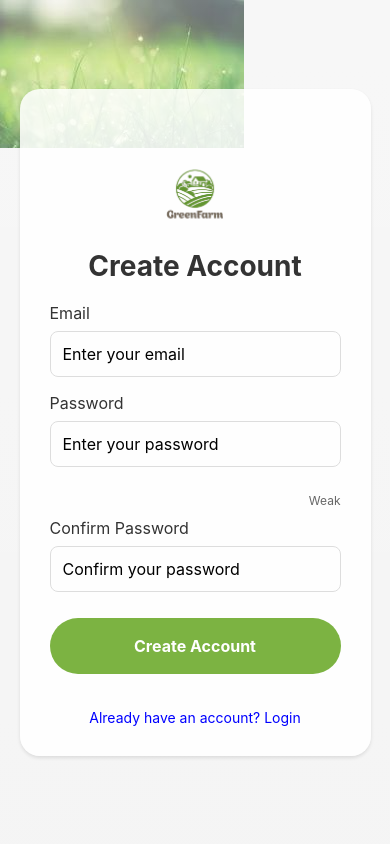
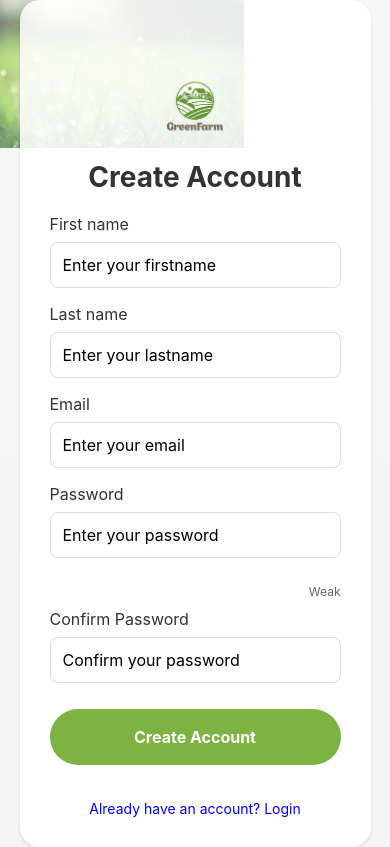
Before and after one commit to YB-CG/farming-livestock-app, a React Native app: screen /Register in a window 390 px wide. Built offline with nearby package versions, Linux system fonts and the light colour scheme.

Commit message:
update register

```diff
--- a/src/screens/RegisterScreen.js
+++ b/src/screens/RegisterScreen.js
@@ -16,6 +16,8 @@ const RegisterScreen = ({ navigation }) => {
   const [email, setEmail] = useState('');
   const [password, setPassword] = useState('');
   const [confirmPassword, setConfirmPassword] = useState('');
+  const [first_name, setFirstname] = useState('');
+  const [last_name, setLastname] = useState('');
   const [flashMessage, setFlashMessage] = useState(null);
   const [isLoading, setIsLoading] = useState(false);
   const { signUp } = useContext(AuthContext);
@@ -46,7 +48,7 @@ const RegisterScreen = ({ navigation }) => {
       if (password !== confirmPassword) {
         throw new Error('Passwords do not match');
       }
-      const response = await register({ email, password });
+      const response = await register({ email, password, first_name, last_name });
       signUp(response.data.access);
       navigation.navigate('Login');
     } catch (error) {
@@ -81,6 +83,22 @@ const RegisterScreen = ({ navigation }) => {
                   <FlashMessage type={flashMessage.type} message={flashMessage.message} />
                 )}
                 <View style={styles.formContainer}>
+                <Input
+                    label="First name"
+                    value={first_name}
+                    onChangeText={setFirstname}
+                    placeholder="Enter your firstname"
+                    keyboardType="first_name"
+                    style={styles.input}
+                  />
+                  <Input
+                    label="Last name"
+                    value={last_name}
+                    onChangeText={setLastname}
+                    placeholder="Enter your lastname"
+                    keyboardType="last_name"
+                    style={styles.input}
+                  />
                   <Input
                     label="Email"
                     value={email}
```
